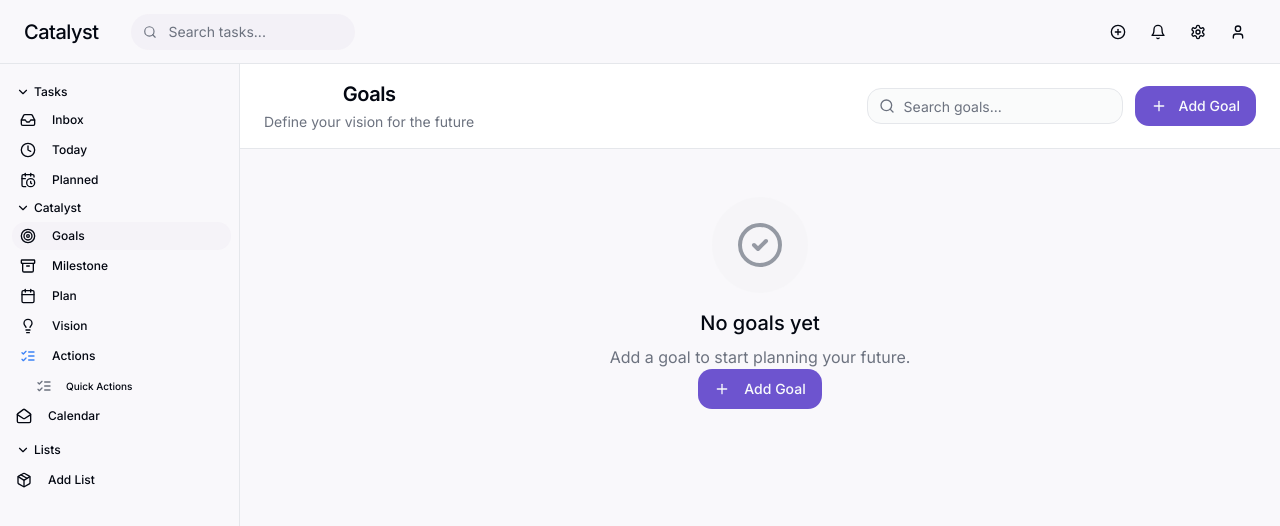
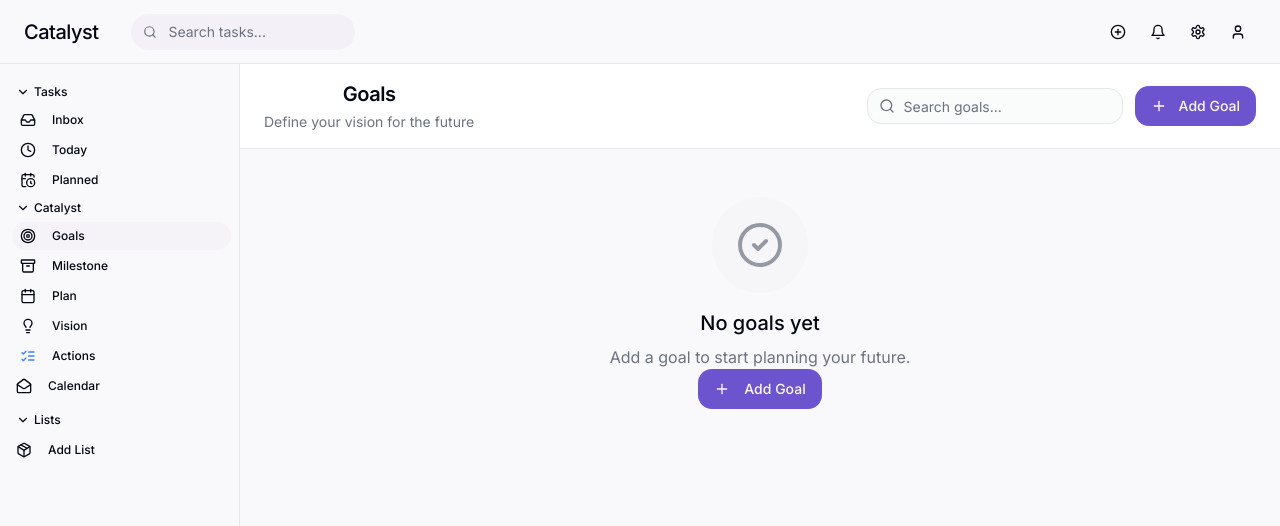
Before and after one commit to ManiAdhav/breezy-checklist-nook, a React (Vite) app: page /goals in a window 1280 px wide. Shown: the top 526 px of the page. Built offline with nearby package versions, Linux system fonts and the light colour scheme.

Commit message:
Remove unused button
The button was deemed unnecessary and has been removed from the codebase.

```diff
--- a/src/components/layout/Sidebar.tsx
+++ b/src/components/layout/Sidebar.tsx
@@ -209,21 +209,6 @@ const Sidebar: React.FC = () => {
                 </Button>
               </Link>
 
-              <Popover open={actionsPopoverOpen} onOpenChange={setActionsPopoverOpen}>
-                <PopoverTrigger asChild>
-                  <Button
-                    variant="ghost"
-                    className="w-full justify-start h-7 px-2 py-0.5 text-xs sidebar-item group ml-4"
-                  >
-                    <ListChecks className="h-3 w-3 mr-1.5 text-muted-foreground" />
-                    <span className="text-[10px]">Quick Actions</span>
-                  </Button>
-                </PopoverTrigger>
-                <PopoverContent className="w-80 p-0" align="start" sideOffset={5}>
-                  <ActionsList />
-                </PopoverContent>
-              </Popover>
-
               {goalsWithActions.map(goal => {
                 const goalTasks = tasks.filter(task => {
                   const weeklyGoal = goal.targets
```
